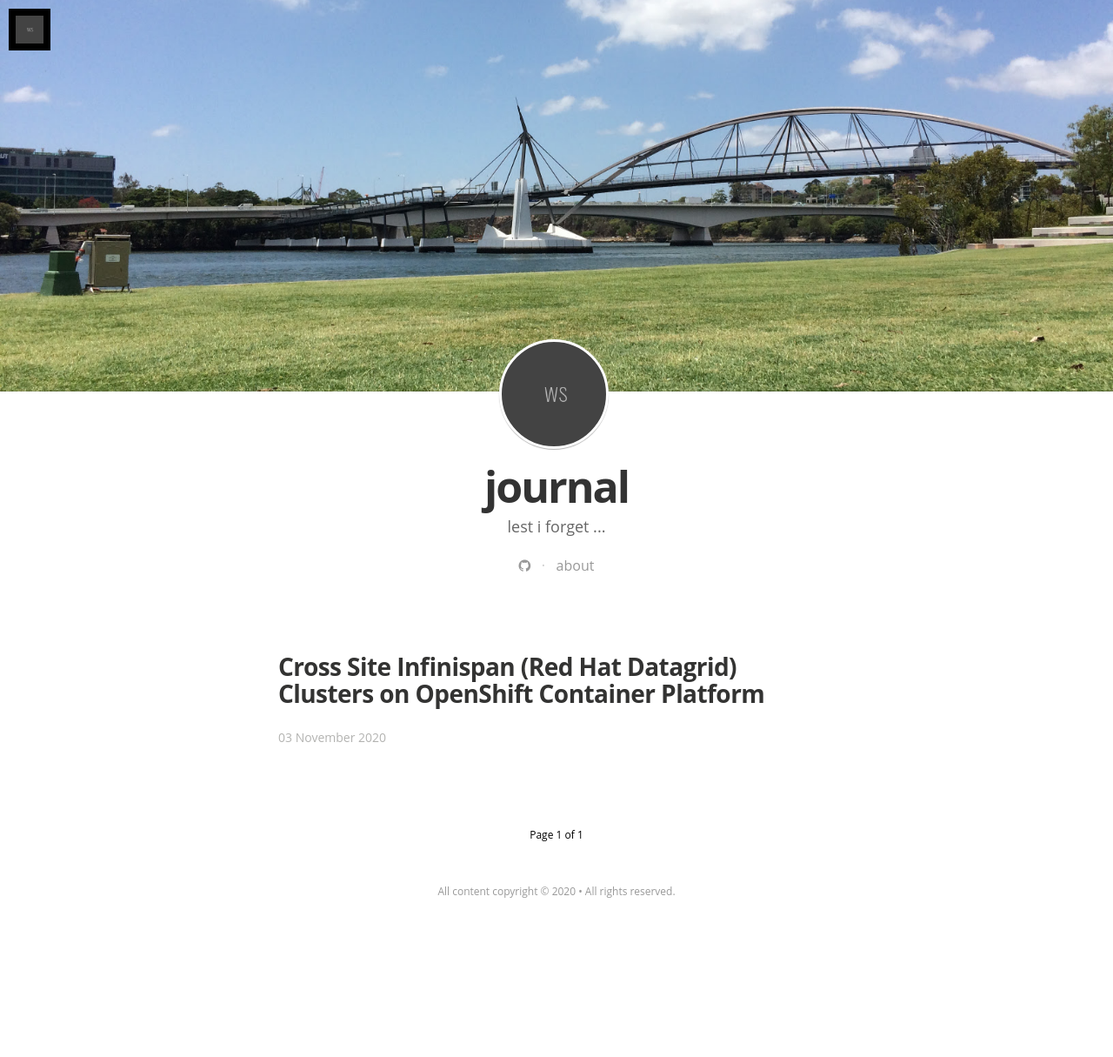
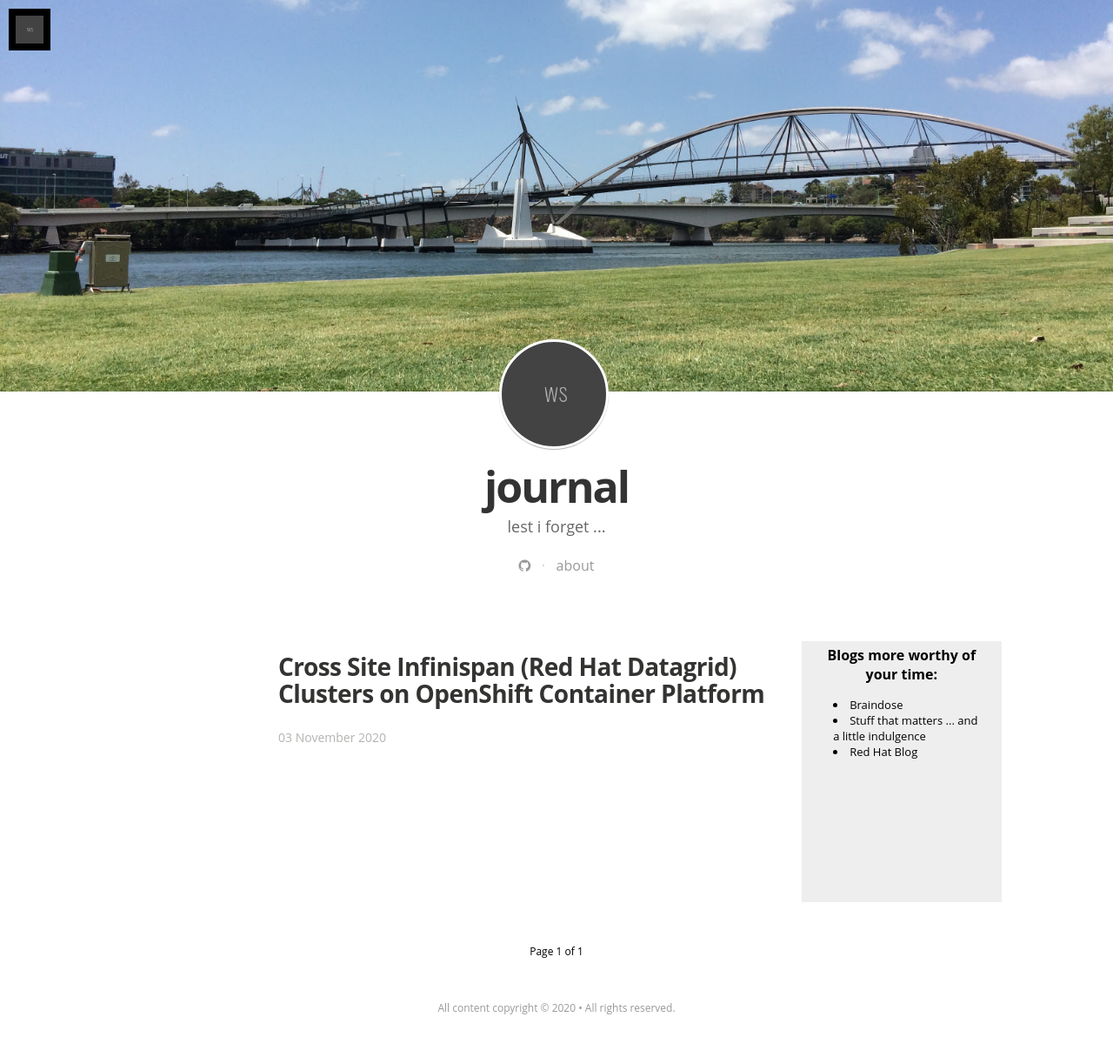
Before and after one commit to wohshon/wohshon.github.io, a Jekyll site: the page built from index.html, in a window 1280 px wide. Shown: the whole page at 87% size. Built offline with Jekyll 4.4.1, drawn with Linux system fonts in a browser that asks for light colours; nearby versions of some CDN libraries; some web fonts are replaced; the list of posts is cut into pages by our own code; before the commit the page ends 1081 px from its top, so only the background shows below that.

Commit message:
added links

```diff
--- a/index.html
+++ b/index.html
@@ -27,8 +27,23 @@
     </div>
 </header>
 
+<div style="float:right;margin-right: 10%;margin-left: 2%;margin-top:2%;background-color: #eeeeee;width: 18%;height:300px">
+  <div style="padding: 5px;">
+    <div style="margin: 0 auto;width: 85%;text-align: center;font-size: medium;">
+    <div style="font-weight: bolder;">
+      Blogs more worthy of your time:
+    </div>
+    <div style="height: 15px;">&nbsp;</div>
+      <div style="padding-left: 15px;float:left;text-align: left;font-weight: 500;font-size: small;">
+        <li><a href="https://braindose.blog/" style="text-decoration: none;color: inherit;">Braindose</a></li>
+        <li><a href="https://naikoob.github.io/blog/" style="text-decoration: none;color: inherit;">Stuff that matters ... and a little indulgence</a> </li>
+        <li><a href="https://www.redhat.com/en/blog/" style="text-decoration: none;color: inherit;">Red Hat Blog</a> </li>
+      </div>
+    </div>
+  </div>
+</div>
+<main class="content" role="main">
 
-<main class="content" role="main">
 
     {% if site.tags.featured %}
     <h5 class="index-headline featured"><span>Featured</span></h5>
```
